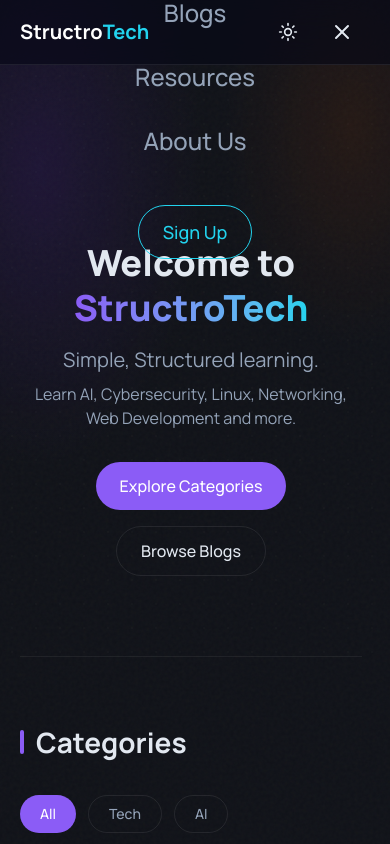
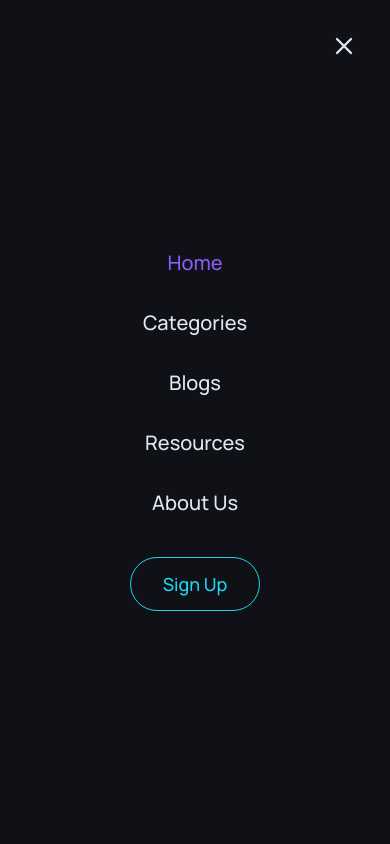
Before and after one commit to structrotech/TJ_structrotech_v1, a Next.js app: page / in a window 390 px wide. Both pictures are taken after a click on the button 342 px from the left and 32 px from the top of the page. Shown: the top 844 px of the page. Built offline with nearby package versions, Linux system fonts and the light colour scheme.

Commit message:
after mobile

```diff
--- a/app/layout.tsx
+++ b/app/layout.tsx
@@ -53,11 +53,11 @@ export default function RootLayout({
   return (
     <html lang="en" className="bg-background w-full" suppressHydrationWarning>
       <body className={`${manrope.variable} font-sans antialiased min-h-screen flex flex-col w-full`}>
-        <ScrollToTop />
         <ThemeProvider>
+          <ScrollToTop />
           <AmbientBackground />
           <Navbar />
-          <main className="flex-1 pt-16 w-full">
+          <main className="flex-1 w-full pt-[5.5rem] md:pt-24">
             <div className="min-h-screen w-full max-w-[100vw] overflow-x-hidden">{children}</div>
           </main>
           <Footer />
--- a/components/Navbar.tsx
+++ b/components/Navbar.tsx
@@ -2,11 +2,11 @@
 
 import Link from "next/link";
 import { usePathname } from "next/navigation";
-import { useState } from "react";
+import { useEffect, useState } from "react";
+import { AnimatePresence, motion } from "framer-motion";
 import { Menu, X } from "lucide-react";
 import { ThemeToggle } from "./ThemeToggle";
 import { cn } from "@/lib/utils";
-import { pageContainer } from "@/lib/layout";
 
 const navLinks = [
   { href: "/", label: "Home" },
@@ -20,78 +20,162 @@ export function Navbar() {
   const pathname = usePathname();
   const [isOpen, setIsOpen] = useState(false);
 
+  useEffect(() => {
+    if (isOpen) {
+      document.body.style.overflow = "hidden";
+    } else {
+      document.body.style.overflow = "";
+    }
+    return () => {
+      document.body.style.overflow = "";
+    };
+  }, [isOpen]);
+
+  useEffect(() => {
+    setIsOpen(false);
+  }, [pathname]);
+
+  const closeMenu = () => setIsOpen(false);
+
   return (
-    <nav className="fixed top-0 left-0 right-0 z-50 w-full bg-[rgba(5,8,22,0.6)] dark:bg-[rgba(5,8,22,0.6)] bg-white/80 backdrop-blur-xl border-b border-border">
-      <div className={cn(pageContainer, "flex items-center justify-between h-16 gap-4")}>
+    <>
+      <header className="fixed top-3 left-4 right-4 z-50">
+        <nav
+          className={cn(
+            "rounded-full border backdrop-blur-xl shadow-lg overflow-hidden",
+            "bg-[#f5f0eb]/95 border-black/10",
+            "dark:bg-[#0f1117]/80 dark:border-white/10"
+          )}
+          aria-label="Main navigation"
+        >
+          <div className="flex h-14 md:h-[4.25rem] items-center justify-between gap-3 px-5 md:px-8">
             {/* Logo */}
-        <Link href="/" className="flex items-center gap-0 shrink-0">
-          <span className="text-xl font-bold text-foreground dark:text-white">Structro</span>
-          <span className="text-xl font-bold text-accent">Tech</span>
+            <Link
+              href="/"
+              className="flex shrink-0 items-center gap-0"
+              onClick={closeMenu}
+            >
+              <span className="text-lg font-bold text-foreground md:text-xl dark:text-white">
+                Structro
+              </span>
+              <span className="text-lg font-bold text-accent md:text-xl">Tech</span>
             </Link>
 
-        {/* Desktop Navigation */}
-        <div className="hidden md:flex items-center justify-center gap-4 lg:gap-6 xl:gap-8 flex-nowrap flex-1 px-2">
-          {navLinks.map((link) => (
+            {/* Desktop links — center */}
+            <div className="hidden md:flex flex-1 items-center justify-center gap-6 lg:gap-8">
+              {navLinks.map((link) => {
+                const isActive = pathname === link.href;
+                return (
                   <Link
                     key={link.href}
                     href={link.href}
                     className={cn(
-                "text-sm font-medium whitespace-nowrap shrink-0 transition-colors relative py-1",
-                pathname === link.href
-                  ? "text-foreground after:absolute after:bottom-0 after:left-0 after:right-0 after:h-0.5 after:bg-primary"
+                      "relative whitespace-nowrap py-1 text-sm font-medium transition-colors",
+                      isActive
+                        ? "text-primary after:absolute after:bottom-0 after:left-0 after:right-0 after:h-0.5 after:rounded-full after:bg-primary"
                         : "text-muted-foreground hover:text-foreground"
                     )}
                   >
                     {link.label}
                   </Link>
-          ))}
+                );
+              })}
             </div>
 
-        {/* Actions */}
-        <div className="flex items-center justify-end gap-4 shrink-0">
+            {/* Right — toggle + sign up + hamburger */}
+            <div className="flex shrink-0 items-center justify-end gap-2 md:gap-3">
               <ThemeToggle />
               <Link
                 href="/auth"
-            className="hidden md:inline-flex px-4 py-2 text-sm font-medium rounded-full border border-accent text-accent hover:bg-accent hover:text-accent-foreground transition-colors"
+                className="hidden md:inline-flex items-center rounded-full border border-accent px-4 py-2 text-sm font-medium text-accent transition-colors hover:bg-accent hover:text-accent-foreground"
               >
                 Sign Up
               </Link>
               <button
-            onClick={() => setIsOpen(!isOpen)}
-            className="md:hidden p-2 rounded-lg hover:bg-white/10 transition-colors"
-            aria-label="Toggle menu"
+                type="button"
+                onClick={() => setIsOpen(true)}
+                className="rounded-lg p-2 text-foreground transition-colors hover:bg-white/10 md:hidden dark:hover:bg-white/10"
+                aria-label="Open menu"
+                aria-expanded={isOpen}
               >
-            {isOpen ? <X className="w-6 h-6" /> : <Menu className="w-6 h-6" />}
+                <Menu className="h-6 w-6" />
               </button>
             </div>
           </div>
+        </nav>
+      </header>
 
+      {/* Mobile drawer */}
+      <AnimatePresence>
         {isOpen && (
-        <div className="md:hidden fixed inset-0 top-16 bg-background z-40">
-          <div className="flex flex-col items-center justify-center h-full gap-8">
-            {navLinks.map((link) => (
+          <>
+            <motion.button
+              type="button"
+              initial={{ opacity: 0 }}
+              animate={{ opacity: 1 }}
+              exit={{ opacity: 0 }}
+              transition={{ duration: 0.2 }}
+              className="fixed inset-0 z-[99] bg-black/60 md:hidden"
+              aria-label="Close menu"
+              onClick={closeMenu}
+            />
+
+            <motion.div
+              initial={{ opacity: 0 }}
+              animate={{ opacity: 1 }}
+              exit={{ opacity: 0 }}
+              transition={{ duration: 0.25, ease: [0.22, 1, 0.36, 1] }}
+              className={cn(
+                "fixed inset-0 z-[100] flex h-full w-full flex-col overflow-hidden md:hidden",
+                "bg-[#f5f0eb] dark:bg-[#0f1117]"
+              )}
+              role="dialog"
+              aria-modal="true"
+              aria-label="Mobile navigation"
+            >
+              <button
+                type="button"
+                onClick={closeMenu}
+                className="absolute top-6 right-6 rounded-lg p-2 text-foreground transition-colors hover:bg-black/10 dark:hover:bg-white/10"
+                aria-label="Close menu"
+              >
+                <X className="h-7 w-7" />
+              </button>
+
+              <div className="flex flex-1 flex-col items-center justify-center px-6">
+                <nav className="flex w-full max-w-sm flex-col">
+                  {navLinks.map((link) => {
+                    const isActive = pathname === link.href;
+                    return (
                       <Link
                         key={link.href}
                         href={link.href}
-                onClick={() => setIsOpen(false)}
+                        onClick={closeMenu}
                         className={cn(
-                  "text-2xl font-medium transition-colors",
-                  pathname === link.href ? "text-primary" : "text-muted-foreground hover:text-foreground"
+                          "w-full py-4 text-center text-xl font-medium transition-colors",
+                          isActive
+                            ? "text-primary"
+                            : "text-foreground hover:text-primary"
                         )}
                       >
                         {link.label}
                       </Link>
-            ))}
+                    );
+                  })}
+                </nav>
+
                 <Link
                   href="/auth"
-              onClick={() => setIsOpen(false)}
-              className="mt-4 px-6 py-3 text-lg font-medium rounded-full border border-accent text-accent hover:bg-accent hover:text-accent-foreground transition-colors"
+                  onClick={closeMenu}
+                  className="mt-6 inline-flex items-center rounded-full border border-accent px-8 py-3 text-lg font-medium text-accent transition-colors hover:bg-accent hover:text-accent-foreground"
                 >
                   Sign Up
                 </Link>
               </div>
-        </div>
+            </motion.div>
+          </>
         )}
-    </nav>
+      </AnimatePresence>
+    </>
   );
 }
```
Lines whose indentation alone changed are shown as unchanged.
